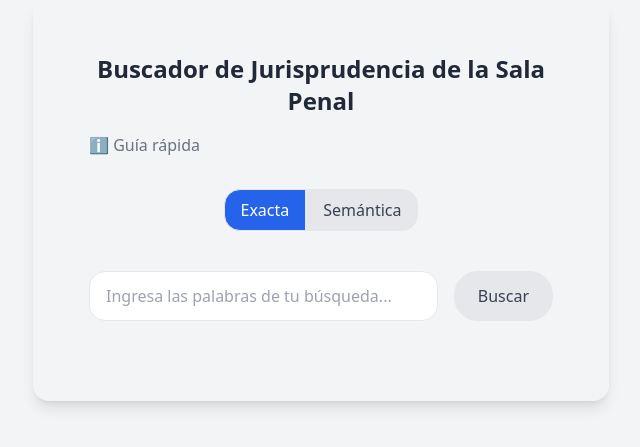
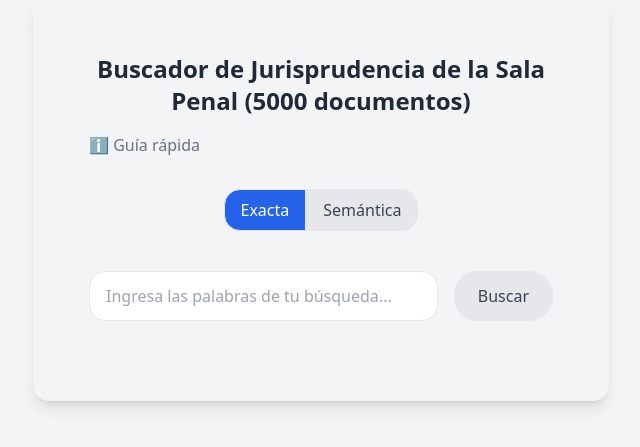
Before and after one commit to LeonHecht/search, a React (Vite) app in the folder frontend/: page / in a window 1280 px wide. Shown: the part 201-648 px from the top of the page, without its empty margins (319-959 px from the left). Built offline with nearby package versions, Linux system fonts and the light colour scheme.

Commit message:
change title and guía rápida

```diff
--- a/frontend/src/App.jsx
+++ b/frontend/src/App.jsx
@@ -114,7 +114,7 @@ export default function App() {
         <div className="w-full max-w-xl mx-auto bg-gray-100 p-8 md:p-14 rounded-2xl shadow-lg">
           {/* Title + Info toggle */}
           <h1 className="text-2xl font-bold text-gray-800 text-center">
-            Buscador de Jurisprudencia de la Sala Penal
+            Buscador de Jurisprudencia de la Sala Penal (5000 documentos)
           </h1>
           <button
             onClick={() => setInfoOpen((o) => !o)}
@@ -135,9 +135,9 @@ export default function App() {
               🔍 Esta interfaz te permite buscar <strong>5,000 sentencias</strong> de 2011 a 2023 de la Sala Penal de la Corte Suprema de Justicia de Paraguay. Los documentos tienen los siguientes criterios:
             </p>
               <ul className="list-disc list-inside text-gray-700 text-sm mt-2">
-                <li>Materia: <strong>Penal Adolescente</strong></li>
+                <li>Materia: <strong>Penal, Penal Adolescente</strong></li>
                 <li>Tipo de resolución judicial: <strong>Acuerdos y Sentencias</strong>.</li>
-                <li>Sala: <strong>Cámara Penal</strong>.</li>
+                <li>Sala: <strong>Sala Penal</strong>.</li>
               </ul>
               <p className="text-gray-700 text-sm leading-relaxed mt-2"><strong>Puedes</strong>:</p>
             <ul className="list-disc list-inside text-gray-700 text-sm mt-2">
```
